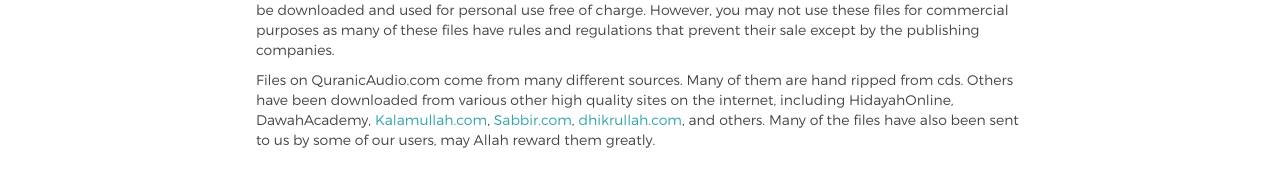
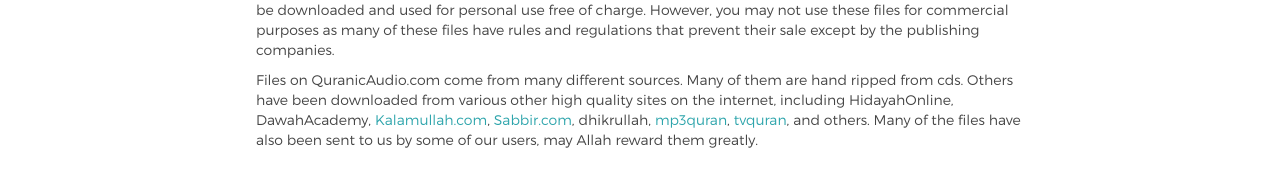
Before and after one commit to quran/audio.quran.com, a SvelteKit app: page /about in a window 1280 px wide. Shown: the part 315-502 px from the top of the page. Built offline with nearby package versions, Linux system fonts and the light colour scheme; no server answers; the database is empty.

Commit message:
Update attribution links

```diff
--- a/src/routes/about/+page.svelte
+++ b/src/routes/about/+page.svelte
@@ -22,7 +22,9 @@
 		including HidayahOnline, DawahAcademy,
 		<a class="text-[#2ca4ab]" href="http://kalamullah.com/">Kalamullah.com</a>,
 		<a class="text-[#2ca4ab]" href="http://sabbir.com/">Sabbir.com</a>,
-		<a class="text-[#2ca4ab]" href="http://dhikrullah.com/">dhikrullah.com</a>, and others. Many of
-		the files have also been sent to us by some of our users, may Allah reward them greatly.
+		dhikrullah,
+		<a class="text-[#2ca4ab]" href="https://mp3quran.net/">mp3quran</a>,
+		<a class="text-[#2ca4ab]" href="https://tvquran.com/">tvquran</a>, and others. Many of the files
+		have also been sent to us by some of our users, may Allah reward them greatly.
 	</p>
 </div>
```
